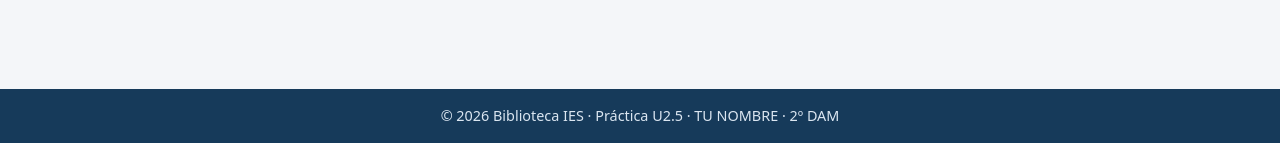
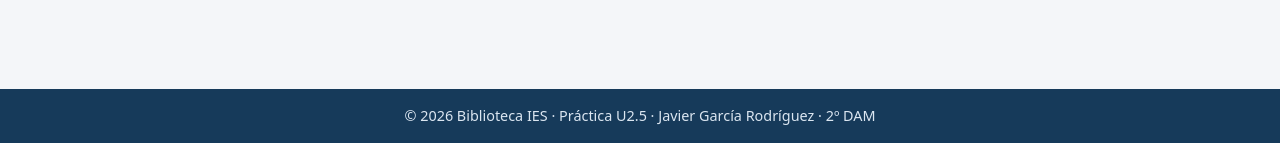
Before and after one commit to JavierGarRod/DAW2, a Node server app: page / in a window 1280 px wide. Shown: the part 657-800 px from the top of the page. Run offline with Node 20, Linux system fonts and the light colour scheme.

Commit message:
Subo actividades

```diff
--- a/NODE/biblioteca-app/biblioteca-app/views/partials/pie.ejs
+++ b/NODE/biblioteca-app/biblioteca-app/views/partials/pie.ejs
@@ -1,7 +1,6 @@
   </main>
   <footer>
-    <%# PERSONALIZA: cambia TU NOMBRE (y el curso si quieres) %>
-    <p>&copy; 2026 Biblioteca IES &middot; Práctica U2.5 &middot; TU NOMBRE &middot; 2º DAM</p>
+    <p>&copy; 2026 Biblioteca IES &middot; Práctica U2.5 &middot; Javier García Rodríguez &middot; 2º DAM</p>
   </footer>
 </body>
 </html>
```
